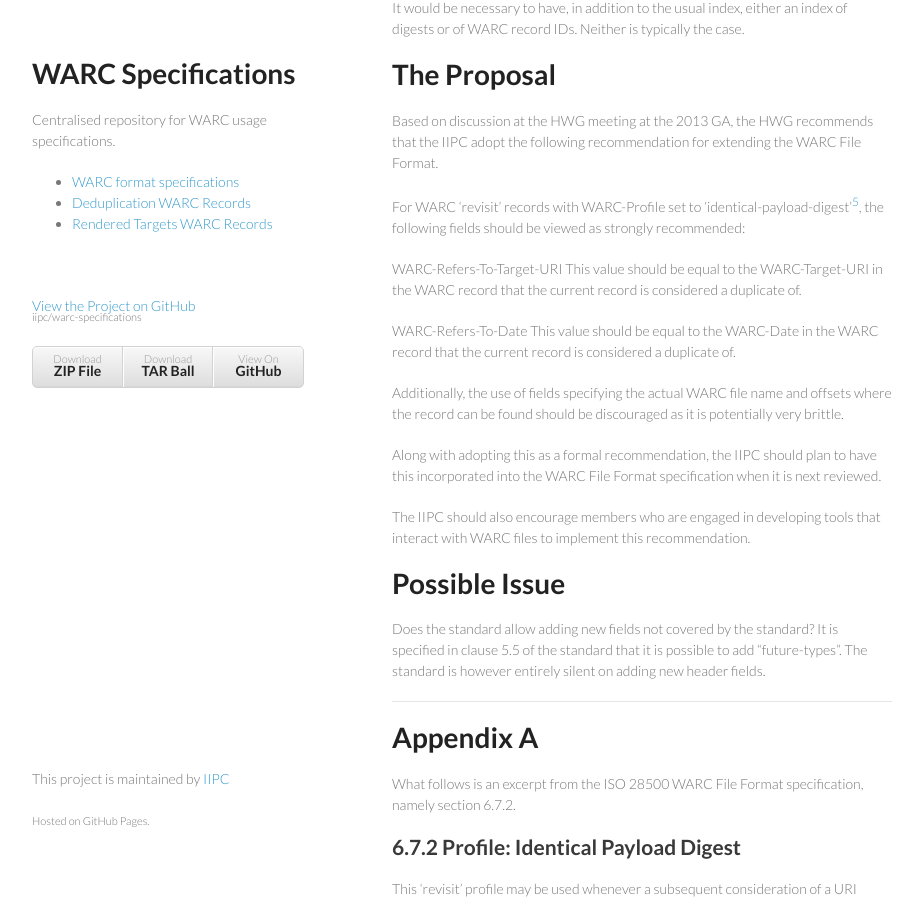
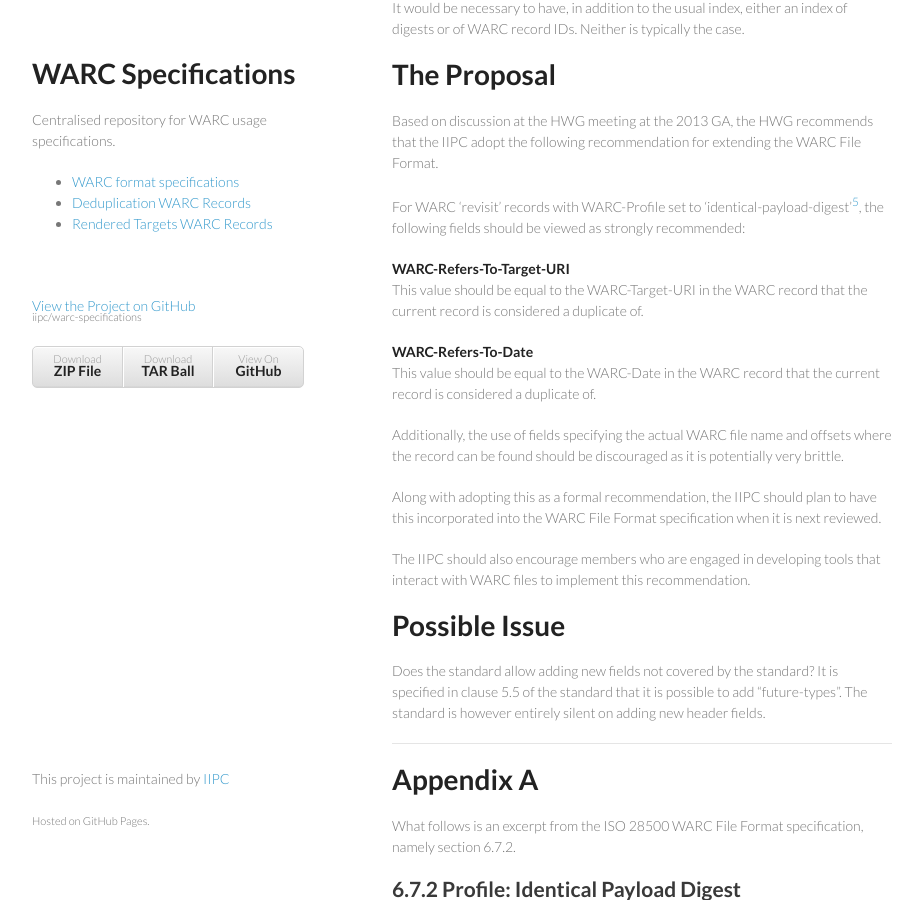
Before and after one commit to iipc/warc-specifications, a Jekyll site: the page built from specifications/warc-deduplication/recording-arbitrary-duplicates.md, in a window 1280 px wide and 900 px high, scrolled down 1354 px. Shown: the whole window, without its empty margins (178-1100 px from the left). Built offline with Jekyll 4.4.1, drawn with Linux system fonts in a browser that asks for light colours.

Commit message:
Formatting

```diff
--- a/specifications/warc-deduplication/recording-arbitrary-duplicates.md
+++ b/specifications/warc-deduplication/recording-arbitrary-duplicates.md
@@ -36,10 +36,10 @@ Based on discussion at the HWG meeting at the 2013 GA, the HWG recommends that t
 
 For WARC ‘revisit’ records with WARC-Profile set to ‘identical-payload-digest’[^5], the following fields should be viewed as strongly recommended:
 
-WARC-Refers-To-Target-URI
+**WARC-Refers-To-Target-URI**
 This value should be equal to the WARC-Target-URI in the WARC record that the current record is considered a duplicate of.
 
-WARC-Refers-To-Date
+**WARC-Refers-To-Date**
 This value should be equal to the WARC-Date in the WARC record that the current record is considered a duplicate of.
 
 Additionally, the use of fields specifying the actual WARC file name and offsets where the record can be found should be discouraged as it is potentially very brittle.
```
